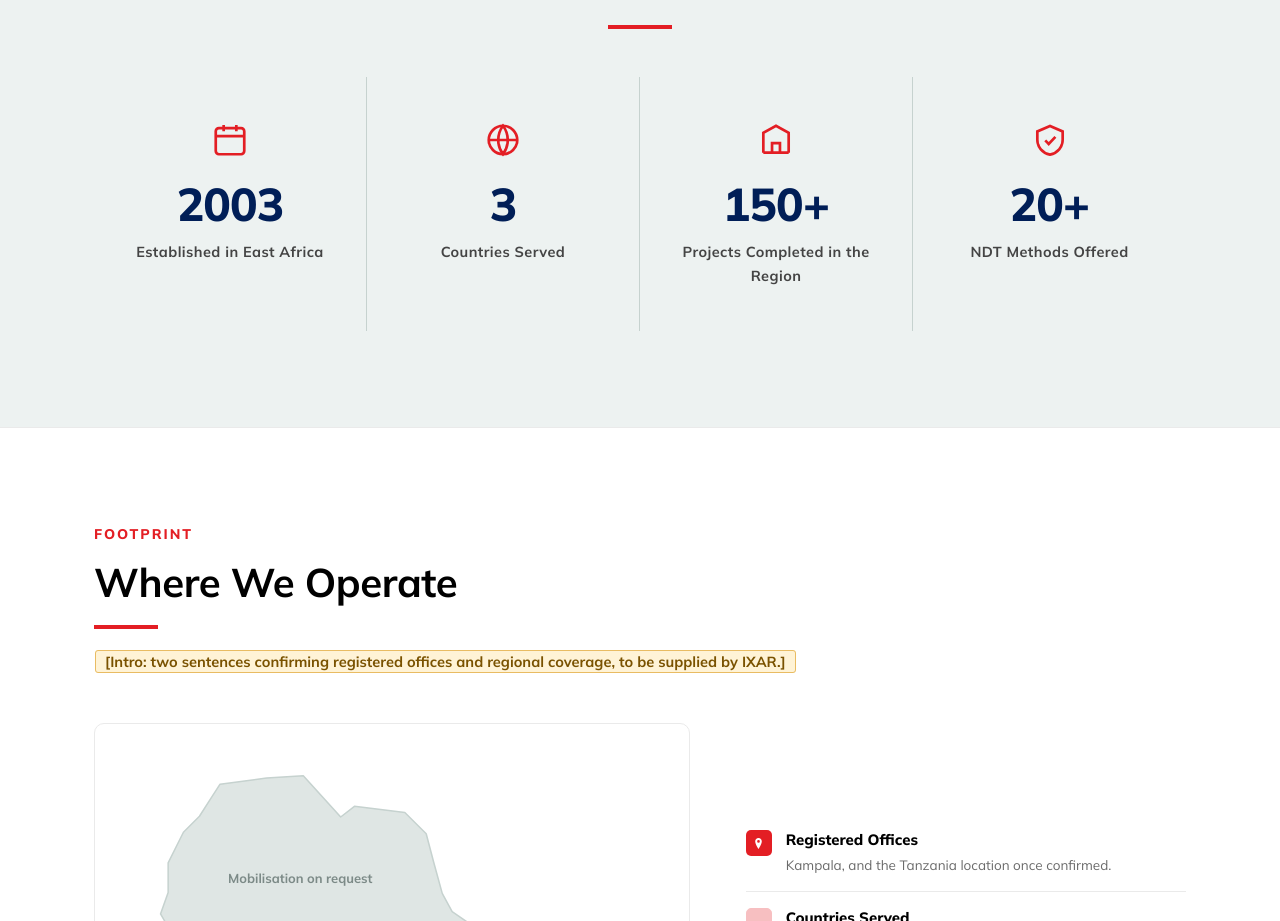
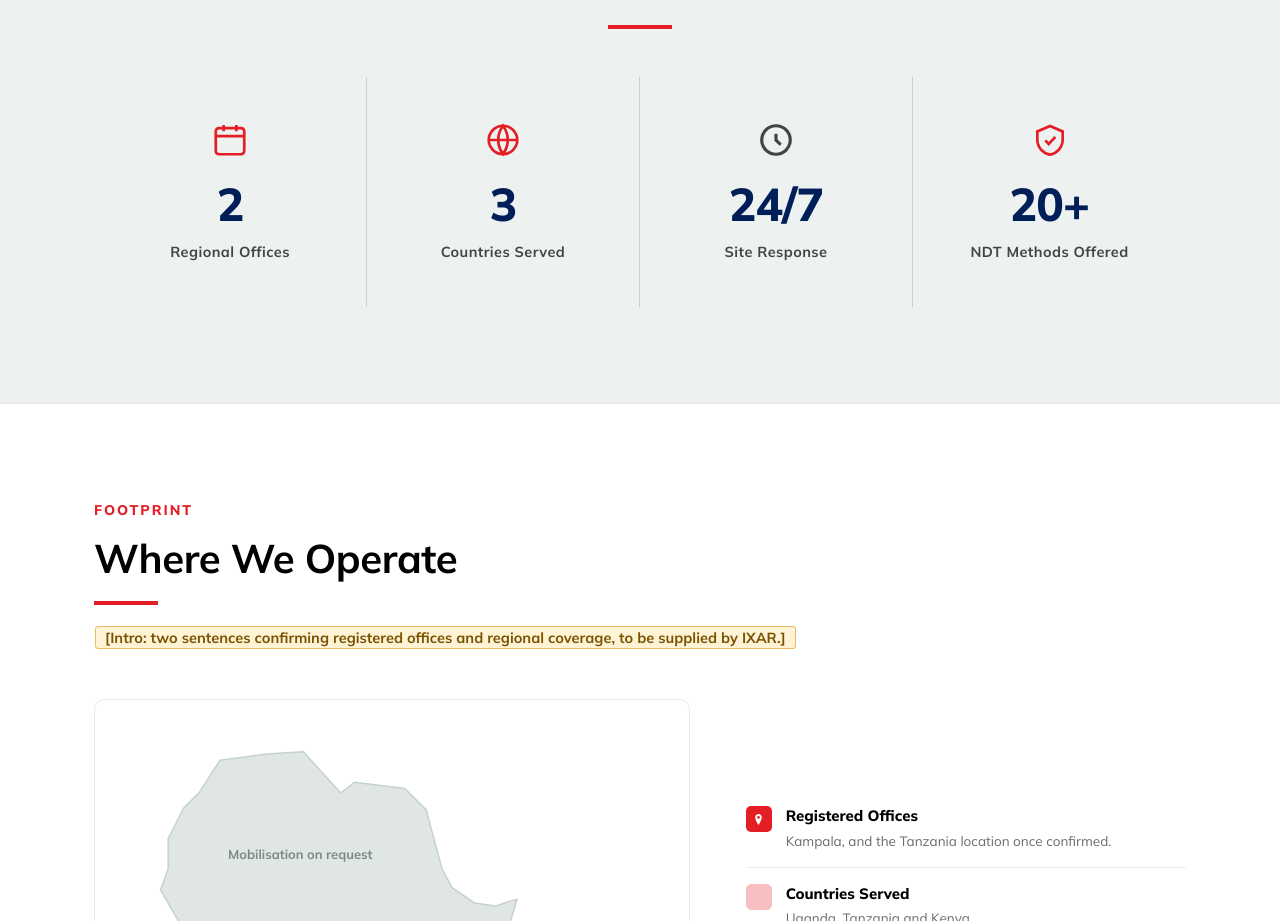
Before and after one commit to shankdby/ixar-africa, a React (Vite) app: page / in a window 1280 px wide. Shown: the part 873-1794 px from the top of the page. Built offline with nearby package versions, Linux system fonts and the light colour scheme; the HTML template or start-up script is replaced by a standard one.

Commit message:
fix: replace 2003 and 150+ project count with factual 2 Regional Offices and 24/7 Site Response in numbers strip

```diff
--- a/src/pages/EastAfricaPage.jsx
+++ b/src/pages/EastAfricaPage.jsx
@@ -594,9 +594,9 @@ export default function EastAfricaPage() {
                 <path d="M3 9.5h18M8 2.5v4M16 2.5v4" />
               </svg>
               <span className="ea-stat__fig">
-                2003
+                <Counter to={2} run={countersRun} />
               </span>
-              <span className="ea-stat__label">Established in East Africa</span>
+              <span className="ea-stat__label">Regional Offices</span>
             </div>
 
             <div className="ea-stat">
@@ -612,13 +612,12 @@ export default function EastAfricaPage() {
 
             <div className="ea-stat">
               <svg className="ea-stat__icon" viewBox="0 0 24 24" aria-hidden="true">
-                <path d="M4 20V7.5l8-4.5 8 4.5V20" />
-                <path d="M4 20h16M9.5 20v-6h5v6" />
+                <path d="M12 8v4l3 3m6-3a9 9 0 1 1-18 0 9 9 0 0 1 18 0Z" stroke="currentColor" strokeWidth="2" fill="none" />
               </svg>
               <span className="ea-stat__fig">
-                <Counter to={150} suffix="+" run={countersRun} />
+                24/7
               </span>
-              <span className="ea-stat__label">Projects Completed in the Region</span>
+              <span className="ea-stat__label">Site Response</span>
             </div>
 
             <div className="ea-stat">
```
Also changed, not shown: 2 other files (tests, documents, lock files or other folders).
